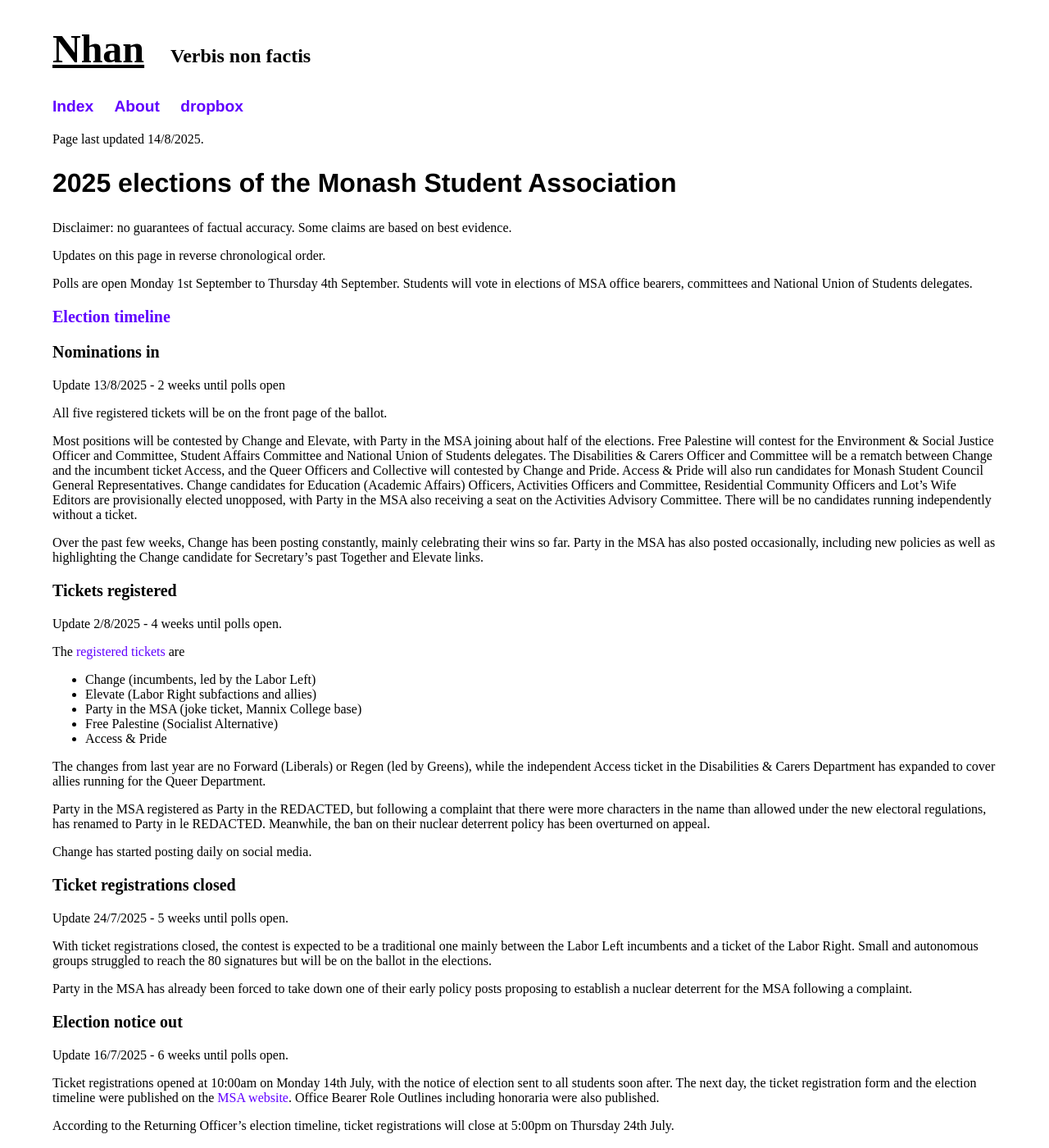
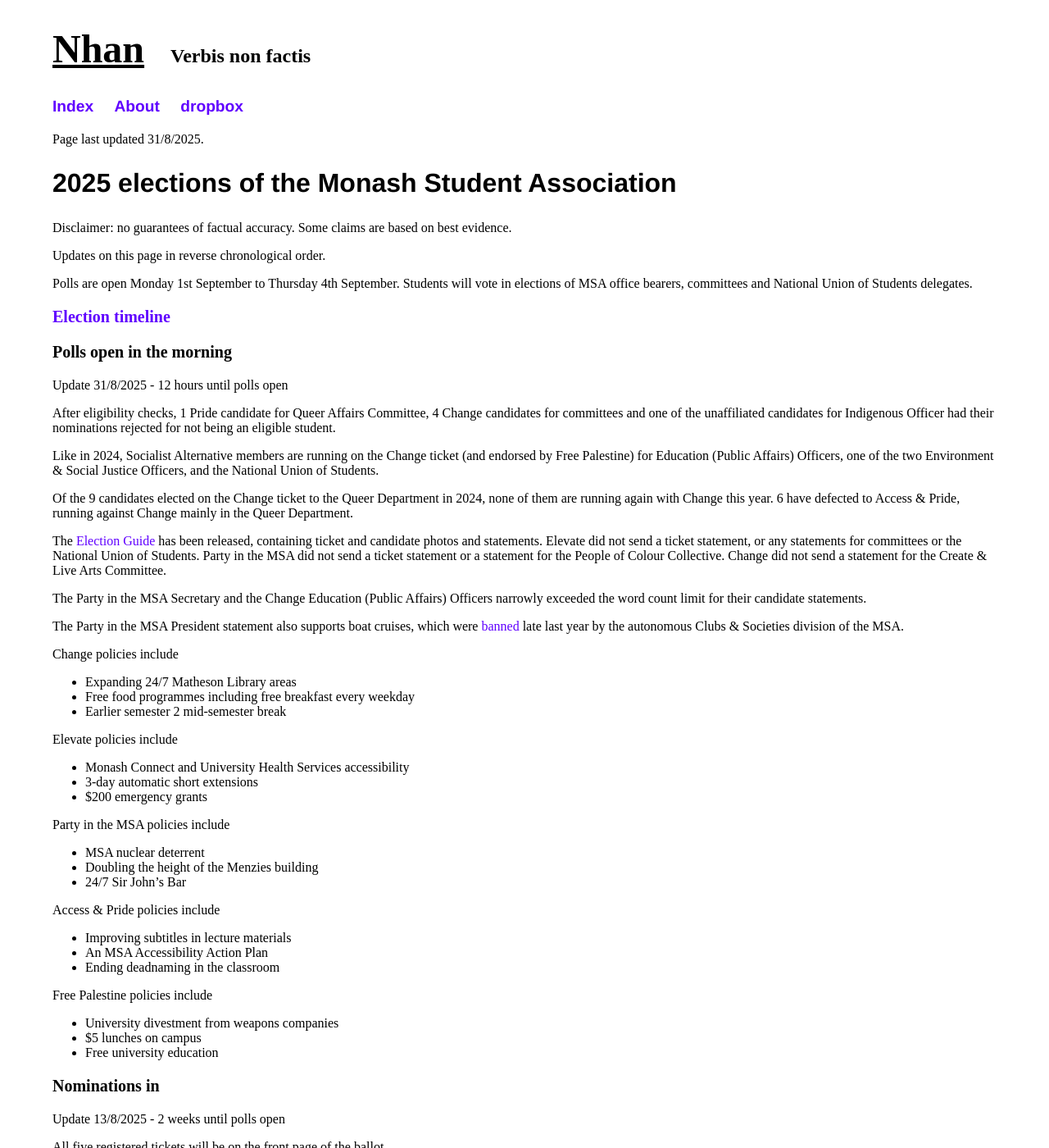
Before and after one commit to nhtnhanbn/nhtnhanbn.github.io, a Jekyll site: the page built from monash/msa25.md, in a window 1280 px wide and 1400 px high. Shown: the whole window at 82% size. Built offline with Jekyll 4.4.1, drawn with Linux system fonts in a browser that asks for light colours.

Commit message:
Update msa25

```diff
--- a/monash/msa25.md
+++ b/monash/msa25.md
@@ -3,7 +3,7 @@
 title: 2025 Monash Student Association elections
 ---
 
-Page last updated 14/8/2025.
+Page last updated 31/8/2025.
 
 ## 2025 elections of the Monash Student Association
 
@@ -14,6 +14,47 @@
 Polls are open Monday 1st September to Thursday 4th September. Students will vote in elections of MSA office bearers, committees and National Union of Students delegates.
 
 ### [Election timeline](http://msa.monash.edu/hubfs/MSA%20Election%20Timeline%202025.pdf)
+
+### Polls open in the morning
+
+Update 31/8/2025 - 12 hours until polls open
+
+After eligibility checks, 1 Pride candidate for Queer Affairs Committee, 4 Change candidates for committees and one of the unaffiliated candidates for Indigenous Officer had their nominations rejected for not being an eligible student.
+
+Like in 2024, Socialist Alternative members are running on the Change ticket (and endorsed by Free Palestine) for Education (Public Affairs) Officers, one of the two Environment & Social Justice Officers, and the National Union of Students.
+
+Of the 9 candidates elected on the Change ticket to the Queer Department in 2024, none of them are running again with Change this year. 6 have defected to Access & Pride, running against Change mainly in the Queer Department.
+
+The [Election Guide](https://www.yumpu.com/en/document/view/70719581/msa-2025-election-guide) has been released, containing ticket and candidate photos and statements. Elevate did not send a ticket statement, or any statements for committees or the National Union of Students. Party in the MSA did not send a ticket statement or a statement for the People of Colour Collective. Change did not send a statement for the Create & Live Arts Committee.
+
+The Party in the MSA Secretary and the Change Education (Public Affairs) Officers narrowly exceeded the word count limit for their candidate statements.
+
+The Party in the MSA President statement also supports boat cruises, which were [banned](/demise) late last year by the autonomous Clubs & Societies division of the MSA.
+
+Change policies include
+- Expanding 24/7 Matheson Library areas
+- Free food programmes including free breakfast every weekday
+- Earlier semester 2 mid-semester break
+
+Elevate policies include
+- Monash Connect and University Health Services accessibility
+- 3-day automatic short extensions
+- $200 emergency grants
+
+Party in the MSA policies include
+- MSA nuclear deterrent
+- Doubling the height of the Menzies building
+- 24/7 Sir John's Bar
+
+Access & Pride policies include
+- Improving subtitles in lecture materials
+- An MSA Accessibility Action Plan
+- Ending deadnaming in the classroom
+
+Free Palestine policies include
+- University divestment from weapons companies
+- $5 lunches on campus
+- Free university education
 
 ### Nominations in
 
```
